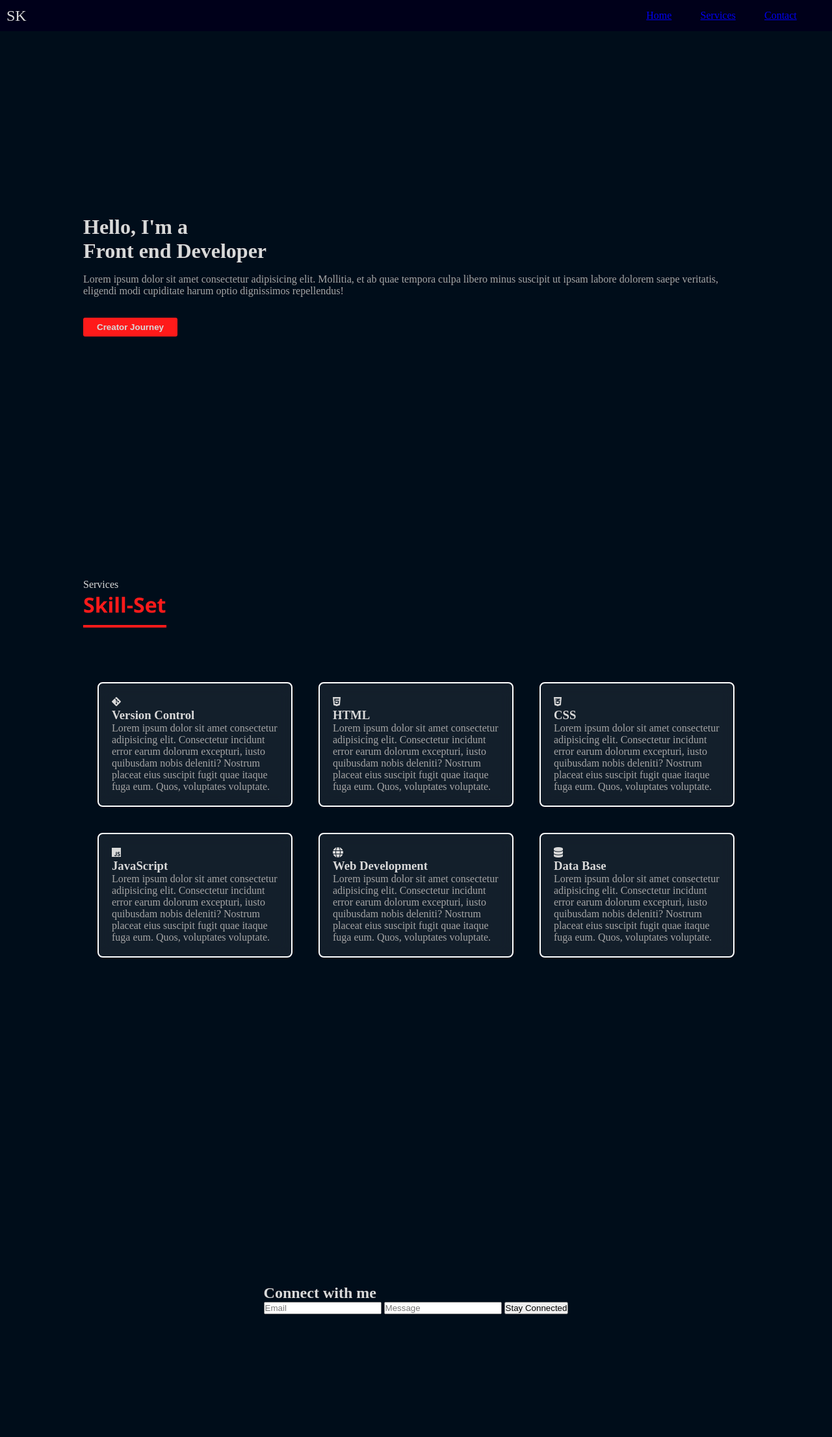
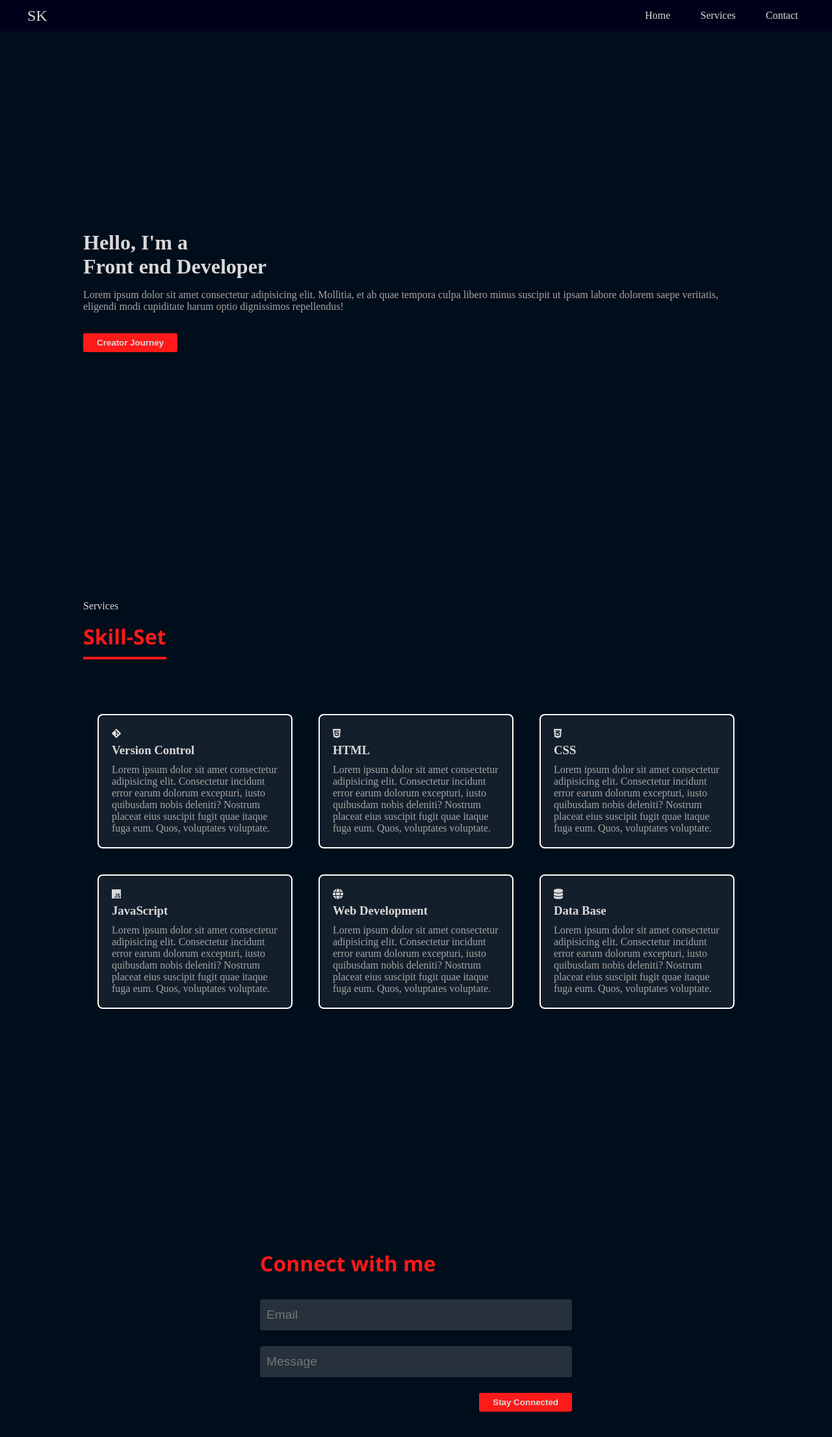
Before and after one commit to shivanshuhere/myPortfolio, a website built with Vite: page index.html in a window 1280 px wide. Shown: the whole page at 65% size. Built offline with nearby package versions, Linux system fonts and the light colour scheme.

Commit message:
Add style to sec3 and fix minor bugs

```diff
--- a/style.css
+++ b/style.css
@@ -31,7 +31,7 @@ body{
 {
   background-color: var(--clr-bg);
   width: 80%;
-  height: 100vh;
+  min-height: 100vh;
   display: flex;
   align-items: center;
   justify-content: center;
@@ -54,13 +54,14 @@ body{
   background-color:var(--clr-navbg);
   position: sticky;
   top: 0px;
+  z-index: 1;
 }
 
 .nav__logo
 {
   color: var(--clr-heading);
   font-size: x-large;
-
+  margin-left: 2rem;
 }
 
 .nav__list
@@ -69,7 +70,7 @@ body{
   display: flex;
   justify-content: space-evenly;
 }
-.nav__list .btn
+.nav__list .link
 {
   padding: 0px 4px;
   color: var(--clr-heading);
@@ -78,7 +79,7 @@ body{
   text-decoration: none;
 }
 
-.nav__list > .btn:hover
+.nav__list > .link:hover
 {
   position: relative;
   top :-2px;
@@ -106,7 +107,7 @@ body{
   color: var(--clr-subheading);
 }
 
-.hero__btn
+.btn
 {
   background-color: var(--clr-red);
   border: none;
@@ -119,7 +120,7 @@ body{
   transition: hover ease 1s;
 }
 
-.hero__btn:hover
+.btn:hover
 {
   border: 1px solid var(--clr-heading);
 }
@@ -129,7 +130,7 @@ body{
 
 .sec2
 {
-  padding-top: 3rem;
+  padding-top: 4rem;
 }
 
 .skills
@@ -138,6 +139,12 @@ body{
   flex-direction: column;
   align-items: start;
   justify-content: center;
+
+}
+
+.skills .skill__subheading
+{
+  margin-bottom: 1rem;
 }
 
 .skills .skill__heading
@@ -172,7 +179,57 @@ body{
   backdrop-filter: blur(10px);
 }
 
+ .grid .item__header
+ {
+  margin: 5px 0 10px 0;
+ }
 .grid .skill__item__para
 {
   color: var(--clr-subheading);
 }
+
+
+/* section 3 */
+
+.sec3
+{
+  justify-content: center;
+}
+
+.connect
+{
+  width: 30rem;
+  height: 20rem;
+  display: flex;
+  flex-direction: column;
+  align-items: center;
+  justify-content: center;
+  gap:24px;
+}
+
+.connect__heading
+{
+  font-size: xx-large;
+  color: var(--clr-red);
+  font-family: 'Segoe UI', Tahoma, Geneva, Verdana, sans-serif;
+  font-weight: 700;
+  align-self:self-start;
+  margin-bottom: 10px;
+}
+
+.connect__email, .connect__message
+{
+  width: 100%;
+  height: 3rem;
+  background-color: rgba(245, 245, 245, 0.151);
+  color: var(--clr-bg);
+  border:none;
+  border-radius: 4px;
+  padding-left: 10px;
+  font-size: larger;
+}
+
+.connect__btn
+{
+  align-self: flex-end;
+}
```
